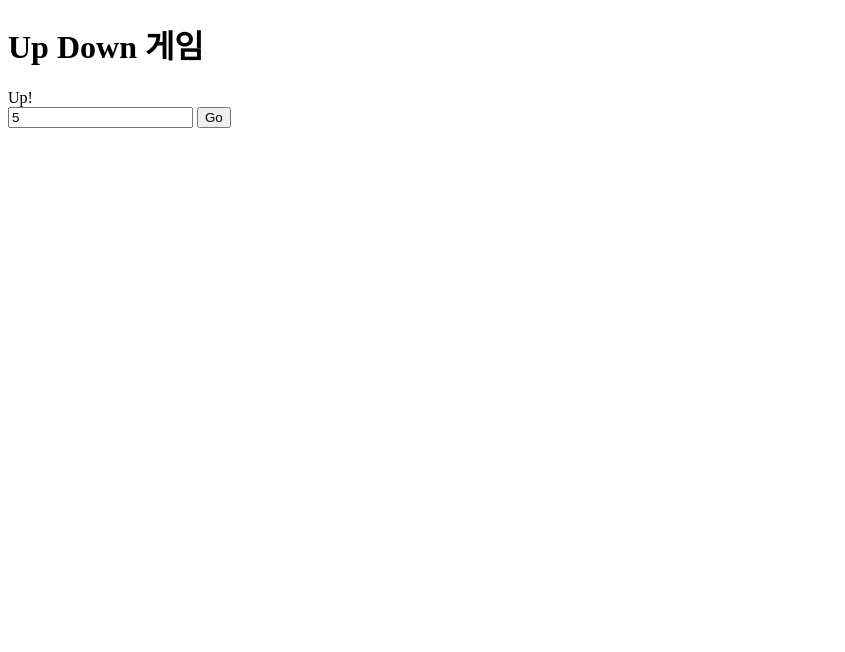
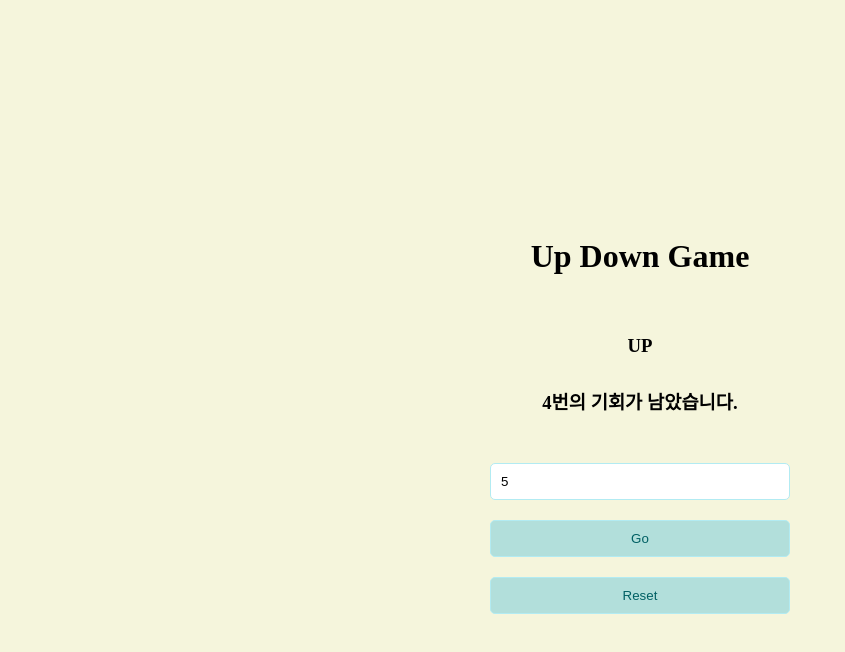
Before and after one commit to Gomdol/studyJavascript, a plain HTML site: page index.html in a window 1280 px wide. Both pictures are taken after typing "5" into the empty fields and a click on the button "Go". Shown: the whole page, without its empty margins (0-845 px from the left). Drawn offline with Linux system fonts and the light colour scheme.

Commit message:
Up&Down 게임 완성

```diff
--- a/index.html
+++ b/index.html
@@ -8,13 +8,22 @@
   </head>
 
   <body>
-    <h1>Up Down 게임</h1>
-    <div id="result-area">결과가 나오는 곳</div>
+    <div class="content-container">
+
+    <h1>Up Down Game</h1>
+    <h3>
+        <div id="result-area">결과가 나오는 곳</div>
+        <div id="chance-area">5번의 기회가 남았습니다.</div>
+    </h3>
+
 
     <input type="number" id="user-input">
-    <button id="play-button">Go</button>
+    <button id="input-button">Go</button>
+    <button id="reset-button">Reset</button>
 
 
     <script src="main.js"></script>
+    </div>
   </body>
+
 </html>
--- a/main.js
+++ b/main.js
@@ -1,7 +1,7 @@
 // Part1.
-// ✅랜덤한 숫자 지정
+// 랜덤한 숫자 지정
 // 유자가 번호를 입력한다.
-// ✅go 버튼을 누른다.
+// go 버튼을 누른다.
 // 만약에 유저의 숫자가 랜덤숫자보다 작다면 : UP
 // 만약에 유저의 숫자가 랜덤숫자보다 크다면 : Down
 // 유저숫자 = 랜덤숫자라면 : "맞추셨습니다."
@@ -12,28 +12,83 @@
 // 유저가 1-100 범위 밖의 숫자 입력 시 알려준다. 기회깎지 않는다.
 // 유저가 이미 입력한 숫자를 입력 시 알려준다. 기회깎지 않는다.
 
-//code Part1. 240210
+//code Part1&&2. 240210
 
 let ranNum = 0;
-let playButton = document.getElementById("play-button");
+let clickBtn = document.getElementById("input-button");
+let resetBtn = document.getElementById("reset-button");
 let userInput = document.getElementById("user-input");
 let resultArea = document.getElementById("result-area");
-playButton.addEventListener("click",play);
+let chanceArea = document.getElementById("chance-area");
+let chances = 5
+let gameover = false;
+let history = [];
 
-function makeRanNum() {
-    ranNum = Math.floor(Math.random()*100);
-    console.log("정답 : ",ranNum);
+clickBtn.addEventListener("click",play)
+resetBtn.addEventListener("click",reset)
+userInput.addEventListener("focus",function(){userInput.value=""})
+userInput.addEventListener("keypress", function(event) {
+    if (event.key === "Enter" && !gameover) {
+        play();
+        userInput.value=""
+    }
+});
+
+
+
+
+function makeRanNum(){
+    ranNum = Math.floor(Math.random()*100)+1;
+    console.log(ranNum)
 }
 
 function play(){
-    let userValue = userInput.value
-    if(userValue < ranNum){
-        resultArea.textContent = "Up!"
-    }else if(userValue > ranNum){
-        resultArea.textContent = "Down!"
-    }else if(userValue == ranNum){
-        resultArea.textContent = "정답입니다.!"
+    let userNum = parseInt(userInput.value);
+
+    if(isNaN(userNum)){
+        resultArea.innerText = "숫자를 입력해 주세요."
+        return;
+    }
+    if(userNum<1 || userNum>100){
+        resultArea.innerText = "1과 100 사이의 숫자를 입력해 주세요."
+        return;
+    }
+    if(history.includes(userNum)){
+        resultArea.innerText = "이미 입력한 숫자 입니다."
+        return;
+    }
+
+    if(userNum < ranNum){
+        resultArea.innerText = "UP"
+    }else if(userNum > ranNum){
+        resultArea.innerText = "Down"
+    }else if(userNum == ranNum){
+        resultArea.innerText = "정답입니다."
+    }
+    chances--;
+    chanceArea.innerText = `${chances}번의 기회가 남았습니다.`
+    console.log("찬스 : ",chances)
+
+    history.push(userNum)
+    console.log("히스토리 : ",history)
+
+    if(chances<1){
+        gameover = true;
+    }
+
+    if(gameover == true){
+        clickBtn.disabled = true;
     }
 }
 
-makeRanNum();
+function reset(){
+    gameover = false;
+    clickBtn.disabled = false;
+    chances = 5
+    history = [];
+    userInput.value="";
+    resultArea.innerText = "결과가 나오는 곳"
+    chanceArea.innerText = "5번의 기회가 남았습니다."
+}
+
+makeRanNum()
--- a/style.css
+++ b/style.css
@@ -0,0 +1,69 @@
+/* 기본 바디 스타일 */
+body {
+    text-align: center;
+    background-color: beige;
+    padding: 20px;
+    margin: 0;
+}
+
+.content-container {
+    display: flex;
+    flex-direction: column;
+    justify-content: center;
+    align-items: center;
+    min-height: 100vh; /* 뷰포트 높이의 100%를 차지하도록 설정 */
+}
+
+
+/* 모든 요소의 기본 스타일 */
+* {
+    box-sizing: border-box;
+}
+
+/* 게임 정보 영역 스타일 */
+#result-area, #chance-area {
+    margin: 10px 0;
+    padding: 10px;
+}
+
+/* 입력 필드 및 버튼 스타일 */
+input[type="number"]{
+    display: block; /* 요소들을 세로로 배열 */
+    padding: 10px;
+    margin: 10px auto; /* 중앙 정렬 */
+    border: 1px solid #B2EBF2; /* 테두리 색상 변경 */
+    border-radius: 5px;
+    width: 80%;
+    max-width: 300px; /* 최대 너비 설정 */
+}
+
+button {
+    display: block; /* 요소들을 세로로 배열 */
+    padding: 10px;
+    margin: 10px auto; /* 중앙 정렬 */
+    border: 1px solid #B2EBF2; /* 테두리 색상 변경 */
+    border-radius: 5px;
+    width: 80%;
+    max-width: 300px; /* 최대 너비 설정 */
+    background-color: #B2DFDB; /* 버튼 배경색 변경 */
+    color: #006064; /* 버튼 텍스트 색상 변경 */
+}
+
+button {
+    cursor: pointer;
+}
+
+button:disabled {
+    background-color: #BDBDBD; /* 비활성화 버튼 색상 변경 */
+}
+
+/* 반응형 디자인 */
+@media (max-width: 600px) {
+    body {
+        padding: 10px;
+    }
+
+    input[type="number"], button {
+        width: 90%;
+    }
+}
```
